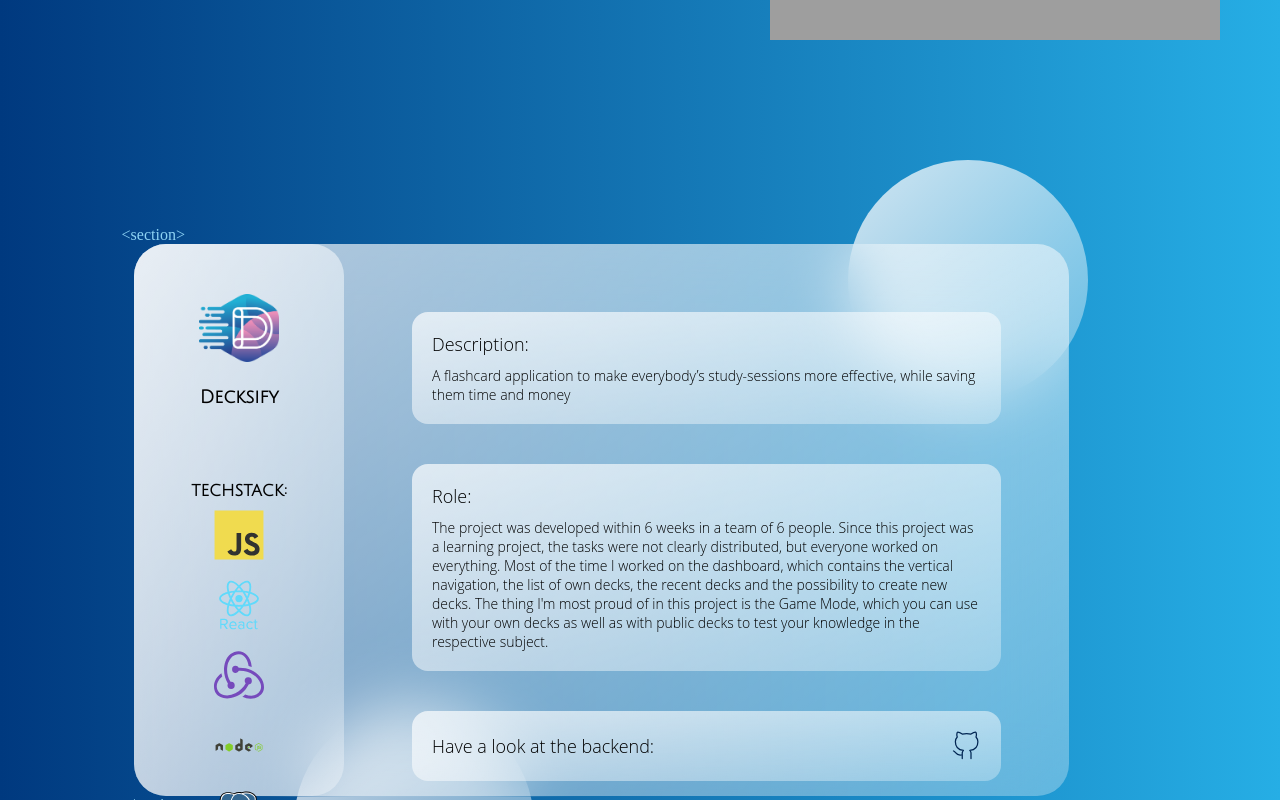
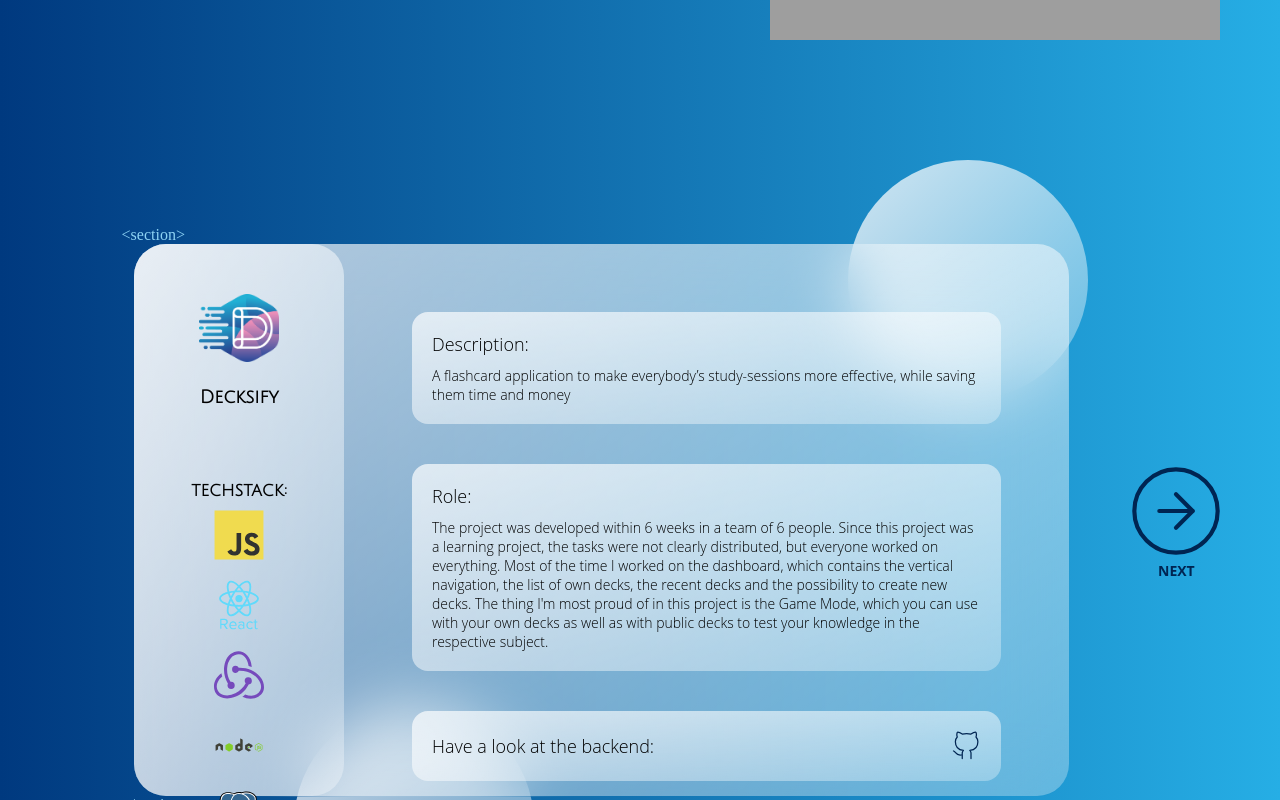
Before and after one commit to KingLouie1994/portfolio_page_1.3, a React (Create React App) app: page / in a window 1280 px wide. Shown: the part 1480-2280 px from the top of the page. Built offline with nearby package versions, Linux system fonts and the light colour scheme; grey boxes are pictures that could not be loaded; a web font is replaced by a local one.

Commit message:
button to see next project added

```diff
--- a/src/components/Projects.js
+++ b/src/components/Projects.js
@@ -14,6 +14,12 @@ import { ArrowRightCircle } from "react-feather";
 import styled from "styled-components";
 
 const Projects = () => {
+  const [porjectIndex, setProjectIndex] = useState(0);
+
+  const [project, setProject] = useState(
+    projectData.filter((project) => project.id === 0)
+  );
+
   const [dimensions, setDimensions] = useState({
     height: window.innerHeight,
     width: window.innerWidth,
@@ -52,6 +58,10 @@ const Projects = () => {
           ))}
           <p>{"</section>"}</p>
         </StyledProjectsContainer>
+        <StyledProjectsNext>
+          <ArrowRightCircle size={100} strokeWidth={1} color="#002552" />
+          <h6>NEXT</h6>
+        </StyledProjectsNext>
         <CircleOne></CircleOne>
         <CircleTwo></CircleTwo>
       </StyledProjects>
@@ -69,7 +79,6 @@ const StyledProjects = styled.div`
   width: 100vw;
   background: linear-gradient(to right, #00397f, #26aee5);
   display: flex;
-  flex-direction: column;
   justify-content: center;
   align-items: center;
   @media (max-width: 1000px) and (orientation: landscape) {
@@ -138,6 +147,18 @@ const StyledProjectsContainer = styled.div`
   }
 `;
 
+const StyledProjectsNext = styled.div`
+  position: absolute;
+  left: 88%;
+  z-index: 2;
+  display: flex;
+  flex-direction: column;
+  align-items: center;
+  h6 {
+    color: #002552;
+  }
+`;
+
 const CircleOne = styled.div`
   height: 20rem;
   width: 20rem;
@@ -164,7 +185,7 @@ const CircleOne = styled.div`
     display: none;
   }
   @media (orientation: portrait) {
-    top: 215%
+    top: 215%;
   }
 `;
 
@@ -194,7 +215,7 @@ const CircleTwo = styled.div`
     display: none;
   }
   @media (orientation: portrait) {
-    top: 278%
+    top: 278%;
   }
 `;
 
```
